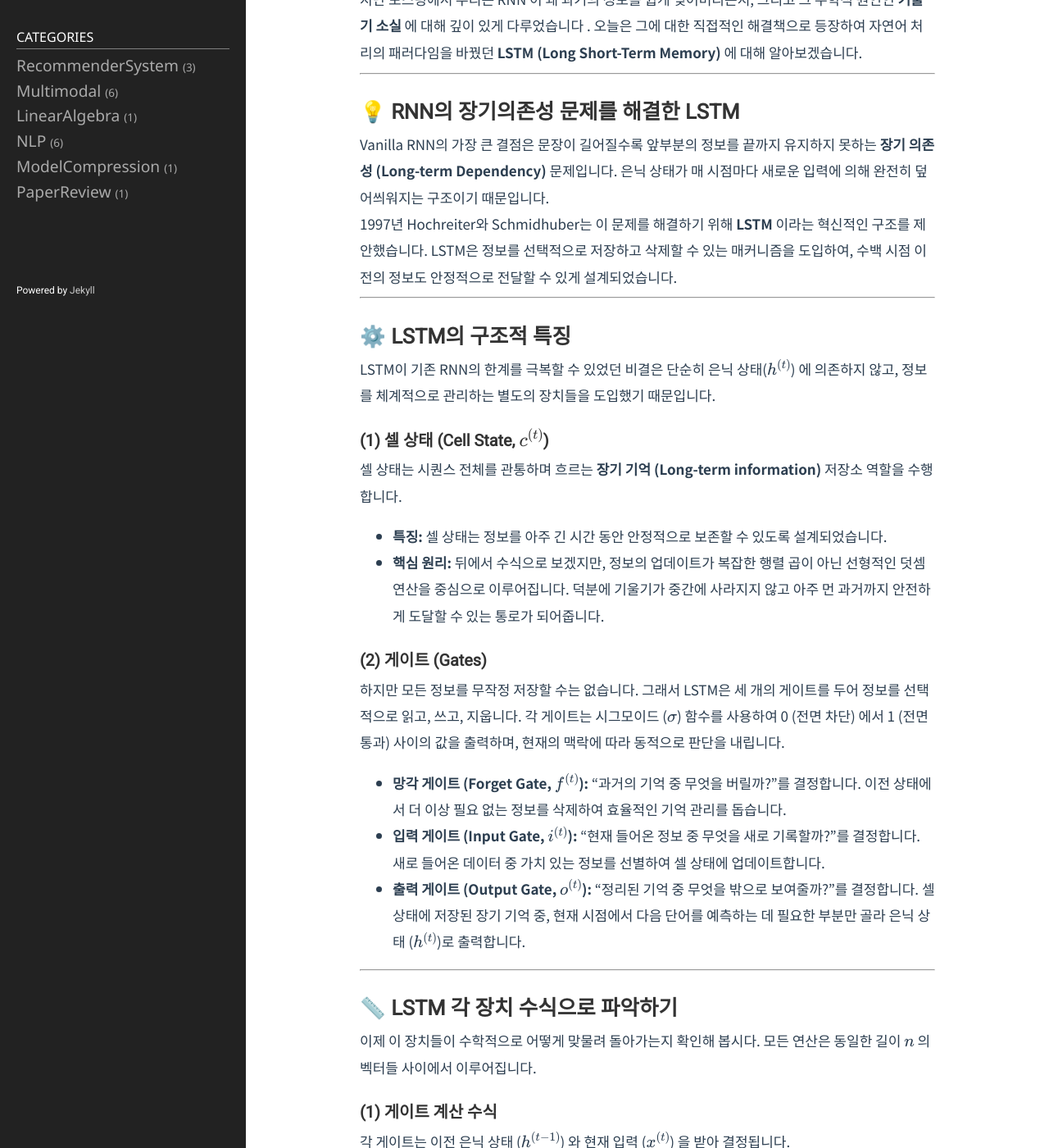
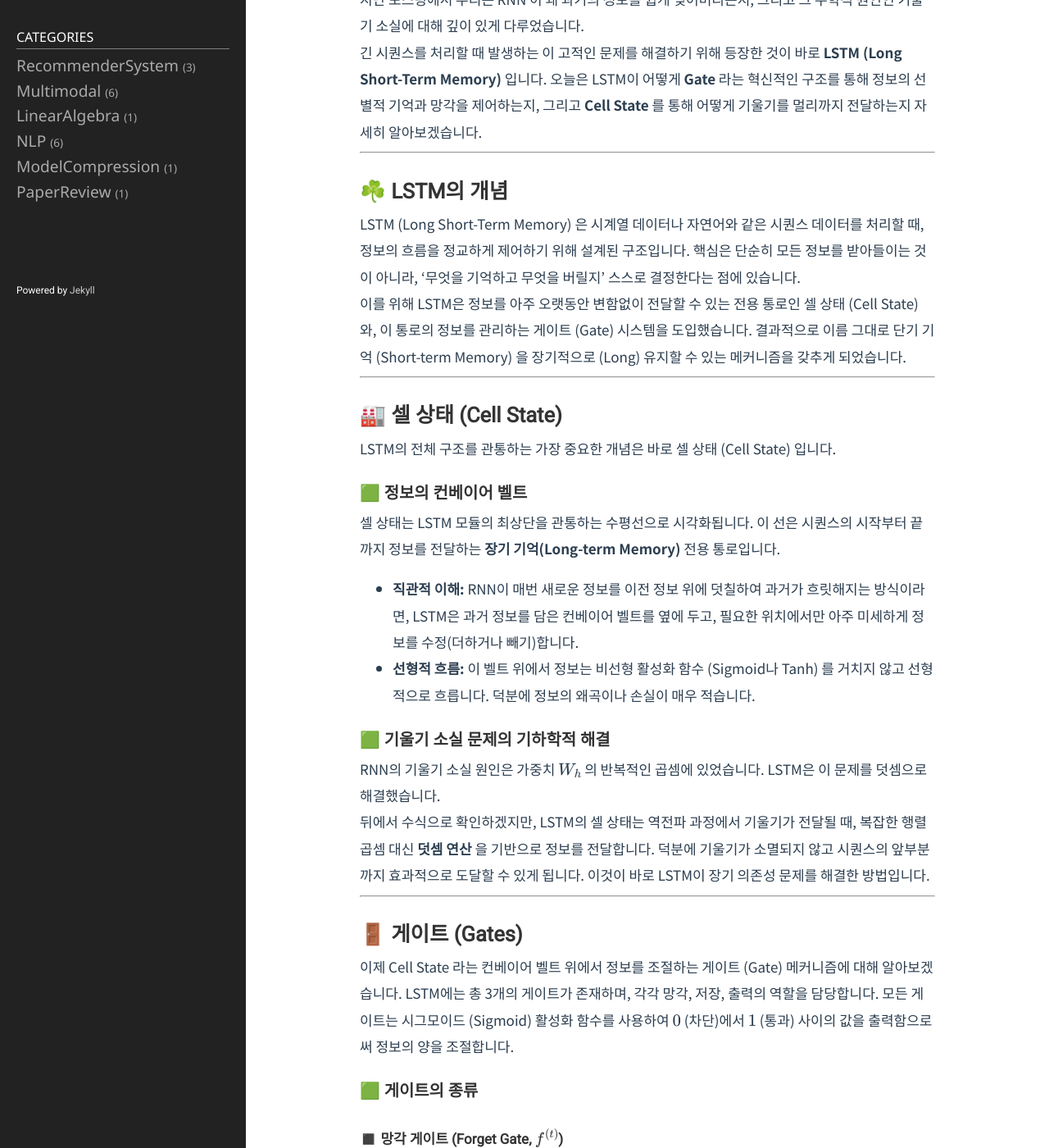
Before and after one commit to Youngjun-CV/Youngjun-CV.github.io, a Jekyll site: the page built from _posts/nlp/2026-03-30-lstm.markdown, in a window 1280 px wide and 1400 px high, scrolled down 257 px. Shown: the whole window at 82% size. Built offline with Jekyll 4.4.1, drawn with Linux system fonts in a browser that asks for light colours; formulas are drawn with MathJax 3; some of the changed text lies outside the part shown.

Commit message:
Update 2026-03-30-lstm.markdown

```diff
--- a/_posts/nlp/2026-03-30-lstm.markdown
+++ b/_posts/nlp/2026-03-30-lstm.markdown
@@ -1,74 +1,126 @@
 ---
 layout: post
-title: "lstm"
+title: "장기 의존성 문제의 해결책: LSTM의 구조와 원"
 date: 2026-03-30 19:15:37 +0900
 category: NLP
 ---
 
 ## ☺️ 들어가며
-지난 포스팅에서 우리는 RNN 이 왜 과거의 정보를 쉽게 잊어버리는지, 그리고 그 수학적 원인인 **기울기 소실** 에 대해 깊이 있게 다루었습니다 . 오늘은 그에 대한 직접적인 해결책으로 등장하여 자연어 처리의 패러다임을 바꿨던 **LSTM (Long Short-Term Memory)** 에 대해 알아보겠습니다.
+지난 포스팅에서 우리는 RNN 이 왜 과거의 정보를 쉽게 잊어버리는지, 그리고 그 수학적 원인인 기울기 소실에 대해 깊이 있게 다루었습니다.
+
+긴 시퀀스를 처리할 때 발생하는 이 고적인 문제를 해결하기 위해 등장한 것이 바로 **LSTM (Long Short-Term Memory)** 입니다. 오늘은 LSTM이 어떻게 **Gate** 라는 혁신적인 구조를 통해 정보의 선별적 기억과 망각을 제어하는지, 그리고 **Cell State** 를 통해 어떻게 기울기를 멀리까지 전달하는지 자세히 알아보겠습니다.
 
 ---
 
-## 💡 RNN의 장기의존성 문제를 해결한 LSTM
-Vanilla RNN의 가장 큰 결점은 문장이 길어질수록 앞부분의 정보를 끝까지 유지하지 못하는 **장기 의존성 (Long-term Dependency)** 문제입니다. 은닉 상태가 매 시점마다 새로운 입력에 의해 완전히 덮어씌워지는 구조이기 때문입니다.
+## ☘️ LSTM의 개념
+LSTM (Long Short-Term Memory) 은 시계열 데이터나 자연어와 같은 시퀀스 데이터를 처리할 때, 정보의 흐름을 정교하게 제어하기 위해 설계된 구조입니다. 핵심은 단순히 모든 정보를 받아들이는 것이 아니라, '무엇을 기억하고 무엇을 버릴지' 스스로 결정한다는 점에 있습니다.
 
-1997년 Hochreiter와 Schmidhuber는 이 문제를 해결하기 위해 **LSTM** 이라는 혁신적인 구조를 제안했습니다. LSTM은 정보를 선택적으로 저장하고 삭제할 수 있는 매커니즘을 도입하여, 수백 시점 이전의 정보도 안정적으로 전달할 수 있게 설계되었습니다.
+이를 위해 LSTM은 정보를 아주 오랫동안 변함없이 전달할 수 있는 전용 통로인 셀 상태 (Cell State) 와, 이 통로의 정보를 관리하는 게이트 (Gate) 시스템을 도입했습니다. 결과적으로 이름 그대로 단기 기억 (Short-term Memory) 을 장기적으로 (Long) 유지할 수 있는 메커니즘을 갖추게 되었습니다.
 
 ---
 
-## ⚙️ LSTM의 구조적 특징
-LSTM이 기존 RNN의 한계를 극복할 수 있었던 비결은 단순히 은닉 상태($h^{(t)}$) 에 의존하지 않고, 정보를 체계적으로 관리하는 별도의 장치들을 도입했기 때문입니다.
+## 🏭 셀 상태 (Cell State)
+LSTM의 전체 구조를 관통하는 가장 중요한 개념은 바로 셀 상태 (Cell State) 입니다.
 
-### (1) 셀 상태 (Cell State, $c^{(t)}$)
-셀 상태는 시퀀스 전체를 관통하며 흐르는 **장기 기억 (Long-term information)** 저장소 역할을 수행합니다.
+### 🟩 정보의 컨베이어 벨트
+셀 상태는 LSTM 모듈의 최상단을 관통하는 수평선으로 시각화됩니다. 이 선은 시퀀스의 시작부터 끝까지 정보를 전달하는 **장기 기억(Long-term Memory)** 전용 통로입니다.
 
-* **특징:** 셀 상태는 정보를 아주 긴 시간 동안 안정적으로 보존할 수 있도록 설계되었습니다.
+* **직관적 이해:** RNN이 매번 새로운 정보를 이전 정보 위에 덧칠하여 과거가 흐릿해지는 방식이라면, LSTM은 과거 정보를 담은 컨베이어 벨트를 옆에 두고, 필요한 위치에서만 아주 미세하게 정보를 수정(더하거나 빼기)합니다.
 
-* **핵심 원리:** 뒤에서 수식으로 보겠지만, 정보의 업데이트가 복잡한 행렬 곱이 아닌 선형적인 덧셈 연산을 중심으로 이루어집니다. 덕분에 기울기가 중간에 사라지지 않고 아주 먼 과거까지 안전하게 도달할 수 있는 통로가 되어줍니다.
+* **선형적 흐름:** 이 벨트 위에서 정보는 비선형 활성화 함수 (Sigmoid나 Tanh) 를 거치지 않고 선형적으로 흐릅니다. 덕분에 정보의 왜곡이나 손실이 매우 적습니다.
 
-### (2) 게이트 (Gates)
-하지만 모든 정보를 무작정 저장할 수는 없습니다. 그래서 LSTM은 세 개의 게이트를 두어 정보를 선택적으로 읽고, 쓰고, 지웁니다. 각 게이트는 시그모이드 ($\sigma$) 함수를 사용하여 0 (전면 차단) 에서 1 (전면 통과) 사이의 값을 출력하며, 현재의 맥락에 따라 동적으로 판단을 내립니다.
+### 🟩 기울기 소실 문제의 기하학적 해결
+RNN의 기울기 소실 원인은 가중치 $W_h$ 의 반복적인 곱셈에 있었습니다. LSTM은 이 문제를 덧셈으로 해결했습니다.
 
-* **망각 게이트 (Forget Gate, $f^{(t)}$):** "과거의 기억 중 무엇을 버릴까?"를 결정합니다. 이전 상태에서 더 이상 필요 없는 정보를 삭제하여 효율적인 기억 관리를 돕습니다.
-
-* **입력 게이트 (Input Gate, $i^{(t)}$):** "현재 들어온 정보 중 무엇을 새로 기록할까?"를 결정합니다. 새로 들어온 데이터 중 가치 있는 정보를 선별하여 셀 상태에 업데이트합니다.
-
-* **출력 게이트 (Output Gate, $o^{(t)}$):** "정리된 기억 중 무엇을 밖으로 보여줄까?"를 결정합니다. 셀 상태에 저장된 장기 기억 중, 현재 시점에서 다음 단어를 예측하는 데 필요한 부분만 골라 은닉 상태 ($h^{(t)}$)로 출력합니다.
+뒤에서 수식으로 확인하겠지만, LSTM의 셀 상태는 역전파 과정에서 기울기가 전달될 때, 복잡한 행렬 곱셈 대신 **덧셈 연산** 을 기반으로 정보를 전달합니다. 덕분에 기울기가 소멸되지 않고 시퀀스의 앞부분까지 효과적으로 도달할 수 있게 됩니다. 이것이 바로 LSTM이 장기 의존성 문제를 해결한 방법입니다.
 
 ---
 
-## 📏 LSTM 각 장치 수식으로 파악하기
-이제 이 장치들이 수학적으로 어떻게 맞물려 돌아가는지 확인해 봅시다. 모든 연산은 동일한 길이 $n$ 의 벡터들 사이에서 이루어집니다.
+## 🚪 게이트 (Gates)
+이제 Cell State 라는 컨베이어 벨트 위에서 정보를 조절하는 게이트 (Gate) 메커니즘에 대해 알아보겠습니다. LSTM에는 총 3개의 게이트가 존재하며, 각각 망각, 저장, 출력의 역할을 담당합니다. 모든 게이트는 시그모이드 (Sigmoid) 활성화 함수를 사용하여 $0$ (차단)에서 $1$ (통과) 사이의 값을 출력함으로써 정보의 양을 조절합니다.
 
-### (1) 게이트 계산 수식
-각 게이트는 이전 은닉 상태 ($h^{(t-1)}$) 와 현재 입력 ($x^{(t)}$) 을 받아 결정됩니다.
+### 🟩 게이트의 종류
 
-* **망각 게이트:** $f^{(t)} = \sigma (W_f h^{(t-1)} + U_f x^{(t)} + b_f)$
-* **입력 게이트:** $i^{(t)} = \sigma (W_i h^{(t-1)} + U_i x^{(t)} + b_i)$
-* **출력 게이트:** $o^{(t)} = \sigma (W_o h^{(t-1)} + U_o x^{(t)} + b_o)$
+#### ◼️ 망각 게이트 (Forget Gate, $f^{(t)}$)
 
-### (2) 기억의 업데이트 및 출력
-* **새로운 정보 생성**
-  * $\tilde{c}^{(t)} = \tanh (W_c h^{(t-1)} + U_c x^{(t)} + b_c)$
-  * **하는 일:** 현재 입력받은 단어에서 추출한 새로운 기억의 후보입니다.
+$$f^{(t)} = \sigma (W_f h^{(t-1)} + U_f x^{(t)} + b_f)$$
 
-* **셀 상태 업데이트**
-  * $c^{(t)} = f^{(t)} \circ c^{(t-1)} + i^{(t)} \circ \tilde{c}^{(t)}$
-  * **하는 일 (과거 정리):** 망각 게이트 ($f^{(t)}$) 를 이전 셀 상태에 곱해, 불필요해진 과거 기억을 지웁니다 (Erase).
-  * **하는 일 (현재 추가):** 입력 게이트 ($i^{(t)}$) 를 새로운 정보 ($\tilde{c}^{(t)}$) 에 곱해, 중요한 정보만 셀 상태에 기록합니다 (Write).
+가장 먼저 만나는 게이트로, 이전 시점의 정보 중 **무엇을 버릴지** 결정합니다. 시그모이드 출력값이 $0$ 에 가까울수록 이전 정보를 많이 삭제하고, $1$ 에 가까울수록 잘 유지합니다.
 
-* **은닉 상태 출력**
-  * $h^{(t)} = o^{(t)} \circ \tanh c^{(t)}$
-  * **하는 일:** 업데이트된 전체 장기 기억 ($c^{(t)}$) 중에서, 출력 게이트 ($o^{(t)}$) 를 통해 지금 당장 필요한 정보만 걸러서 (Read) 밖으로 내보냅니다. 이것이 다음 시점의 입력으로 쓰이는 은닉 상태가 됩니다.
+#### ◼️ 입력 게이트 (Input Gate, $i^{(t)}$)
+
+$$i^{(t)} = \sigma (W_i h^{(t-1)} + U_i x^{(t)} + b_i)$$
+
+현재 시점의 새로운 정보 중 **무엇을 Cell State에 저장** 할지 결정합니다. 어떤 값을 업데이트할지 선택하는 필터 역할을 수행합니다.
+
+#### ◼️ 출력 게이트 (Output Gate, $o^{(t)}$)
+
+$$o^{(t)} = \sigma (W_o h^{(t-1)} + U_o x^{(t)} + b_o)$$
+
+업데이트된 Cell State를 바탕으로, 최종적으로 외부 (다음 시점의 은닉 상태) 로 내보낼 값 을 결정합니다. 전체 기억 중 현재 예측에 당장 필요한 정보만 걸러내어 출력합니다.
+
+### 🟩 게이트 학습의 최종 원리
+위 수식들을 보면 알 수 있듯이, 모든 게이트는 동일한 입력($h^{(t-1)}, x^{(t)}$)을 받습니다. 하지만 모델이 학습됨에 따라 각 게이트는 서로 다른 가중치($W, U$)와 편향($b$) 값을 갖게 됩니다.
+
+*  **서로 다른 판단:** 동일한 상황에서도 망각 게이트는 "과거 정보를 버려라"고 판단하고, 입력 게이트는 "이 정보는 중요하니 저장해라"고 판단할 수 있는 이유가 바로 이 독립적인 가중치 덕분입니다.
+
+* **학습의 목표:** 결과적으로 LSTM의 학습이란, 어떤 상황에서 정보를 버리고(Forget), 저장하고(Input), 내보낼지(Output) 결정하는 이 최적의 가중치 조합을 찾아가는 과정이라고 할 수 있습니다.
+
+---
+
+## ⚙️ 상태 업데이트 과정
+게이트의 판단이 끝났다면, 이제 실제로 Cell State ($C^{(t)}$) 와 Hidden State ($h^{(t)}$) 를 업데이트할 차례입니다. 이 과정은 크게 과거 정보를 얼마나 유지할지, 새로운 정보를 얼마나 더할지, 그리고 최종적으로 무엇을 출력할지 의 3단계로 요약됩니다.
+
+### 🟩 Cell State 업데이트
+가장 먼저, 이전 시점의 Cell State ($C^{(t-1)}$) 를 새로운 Cell State ($C^{(t)}$) 로 갱신합니다. 이 과정은 망각 게이트와 입력 게이트의 결과값을 활용합니다.
+
+#### ◼️ 1. 과거 기억 정제
+이전 Cell State 에 망각 게이트 값($f^{(t)}$) 을 곱하여 버릴 정보를 제거합니다.
+
+#### ◼️ 2. 새로운 후보 생성
+현재 입력과 이전 은닉 상태를 조합하여 새로운 기억 후보($\tilde{C}^{(t)}$) 를 만듭니다.
+
+$$\tilde{C}^{(t)} = \tanh(W_c h^{(t-1)} + U_c x^{(t)} + b_c)$$
+
+#### ◼️ 3. 기억 병합
+정제된 과거 기억에 입력 게이트($i^{(t)}$) 를 통해 선별된 새로운 후보 값을 더해 최종적인 $C^{(t)}$ 를 완성합니다.
+
+$$C^{(t)} = f^{(t)} \odot C^{(t-1)} + i^{(t)} \odot \tilde{C}^{(t)}$$
+
+### 🟩 Hidden State 업데이트
+마지막으로, 업데이트된 Cell State 를 바탕으로 현재 시점의 출력값인 Hidden State ($h^{(t)}$) 를 계산합니다.
+
+#### ◼️ 1. 비선형 변환
+Cell State ($C^{(t)}$) 를 $\tanh$ 에 통과시켜 값의 범위를 $-1$ 에서 $1$ 사이로 조정합니다.
+
+#### ◼️ 2. 최종 필터링
+앞서 계산한 출력 게이트($o^{(t)}$) 값을 곱하여, 전체 기억 중 외부로 내보낼 정보만 걸러냅니다.
+
+$$h^{(t)} = o^{(t)} \odot \tanh(C^{(t)})$$
 
 ---
 
 ## 🌟 LSTM이 기울기 소실을 해결한 법
-왜 LSTM은 수백 단어 뒤의 주어를 잊지 않을까요? 비밀은 셀 상태의 선형적인 정보 흐름에 있습니다.
+왜 LSTM 은 수백 단어 뒤에서도 문장의 첫 주어를 잊지 않을까요? 그 비밀은 셀 상태 (Cell State) 의 선형적인 정보 흐름과 덧셈 기반의 업데이트에 있습니다.
 
-* **지워지지 않는 통로:** 만약 특정 차원의 망각 게이트가 $1$ 로 유지되고 입력 게이트가 $0$ 이라면, 그 정보는 아무런 변형 없이 다음 시점으로 무한히 전달됩니다.
+### 🟩 지워지지 않는 정보의 통로
+만약 특정 차원의 망각 게이트($f^{(t)}$) 가 $1$ 로 유지되고 입력 게이트($i^{(t)}$) 가 $0$ 이라면, 그 정보는 아무런 변형이나 감쇄 없이 다음 시점으로 무한히 전달됩니다. 이는 필요한 정보를 창고에 보관했다가 수십 단계 뒤에 꺼내 쓰는 것과 같습니다.
 
-* **덧셈의 미학:** 역전파 시 기울기가 곱셈이 아닌 덧셈 연산을 타고 흐르기 때문에, 기울기 값이 기하급수적으로 작아지는 현상을 방어할 수 있습니다.
+### 🟩 뎃셈의 미학
+지난번에 다룬 Vanilla RNN 의 치명적인 약점은 역전파 시 기울기가 곱셈 연쇄를 타며 기하급수적으로 소멸된다는 것이었습니다. 반면 LSTM 은 다음과 같은 구조적 이점을 가집니다.
 
-* **실질적 성능:** 실제로 Vanilla RNN 이 고작 $7$ 단어 내외의 의존성만 파악하는 데 반해, LSTM 은 약 $100$ 시점 이상의 긴 맥락도 거뜬히 소화해 냅니다.
+* **기울기 방어:** 셀 상태를 업데이트할 때 덧셈 연산을 축으로 삼기 때문에, 역전파 시 기울기가 곱셈에 의해 파묻히지 않고 과거로 원활하게 흘러갈 수 있습니다.
+
+* **지름길 확보:** 게이트들이 열려 있는 한, 에러 신호는 마치 고속도로를 달리는 것처럼 시퀀스의 앞부분까지 에러를 전파합니다.
+
+### 🟩 실질적 성능의 차이
+실제로 Vanilla RNN 이 고작 7개 단어 내외의 의존성만 파악하는 데 반해, LSTM 은 약 100 시점 이상의 긴 맥락도 거뜬히 소화해 냅니다.
+
+---
+
+## 😙 마치며
+오늘은 RNN 의 한계를 극복하고 자연어 처리의 패러다임을 바꿨던 LSTM (Long Short-Term Memory) 에 대해 자세히 알아보았습니다.
+
+LSTM 이 셀 상태 (Cell State) 와 게이트 (Gate) 라는 혁신적인 구조를 도입함으로써, 단순히 정보를 수동적으로 받아들이는 수준을 넘어 '무엇을 잊고 무엇을 기억할지' 모델 스스로 판단하게 되었다는 점을 확인할 수 있었습니다. 이러한 선별적 기억 메커니즘 덕분에 수백 단계 이전의 정보도 잃어버리지 않고 학습에 반영할 수 있게 된 것이죠.
+
+하지만 현실의 데이터는 앞뒤 문맥을 동시에 파악해야 하거나, 더 복잡한 추론을 필요로 하기도 합니다. 그래서 다음 포스팅에서는 시퀀스의 정보를 양방향에서 읽어 들이는 Bidirectional RNN 과, 층을 깊게 쌓아 고차원적인 특징을 추출하는 Multi-layer RNN (Deep RNN) 에 대해 다루어 보겠습니다. 감사합니다.
```
